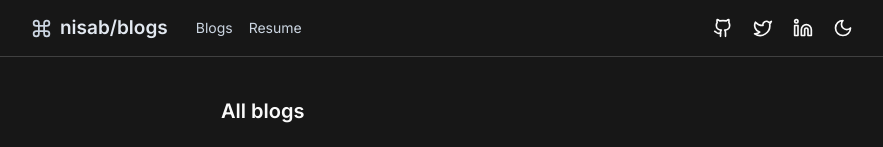
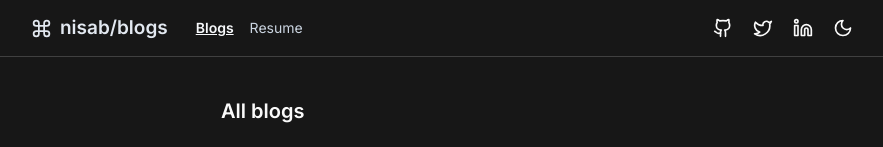
Before and after one commit to nisabmohd/nisabmohd.blog, a Next.js app: page /blog in a window 1280 px wide. Shown: the top 147 px of the page, without its empty margins (195-1078 px from the left). Built offline with nearby package versions, Linux system fonts and the light colour scheme.

Commit message:
search functionality

```diff
--- a/src/app/blog/[slug]/page.tsx
+++ b/src/app/blog/[slug]/page.tsx
@@ -1,4 +1,4 @@
-import { readMDX } from "@/lib/markdown";
+import { incrementViews, readMDX } from "@/lib/markdown";
 import NotFound from "./not-found";
 import { Circle, Clock, ChevronLeft } from "lucide-react";
 import Image from "next/image";
@@ -29,6 +29,8 @@ export default async function page({
 }) {
   const result = await getMarkdown(slug);
   if (!result) return NotFound();
+  incrementViews();
+  // TODO:count time to read
 
   return (
     <div className="m-auto prose prose-md dark:prose-invert prose-neutral prose-code:dark:bg-neutral-950 prose-pre:dark:bg-neutral-950 prose-code:bg-slate-50  prose-pre:bg-slate-50 prose-code:text-black prose-code:dark:text-neutral-200 prose-pre:rounded-md max-w-none prose-img:m-auto mt-5 pb-6 prose-pre:border-[1px] prose-pre:border-gray-100 dark:prose-pre:border-stone-900">
--- a/src/app/blog/page.tsx
+++ b/src/app/blog/page.tsx
@@ -8,8 +8,17 @@ export const metadata: Metadata = {
   description: "List of all blogs from Nisab Mohd",
 };
 
-export default async function page() {
-  const metadatas = await getAllMetaData();
+export default async function page({
+  searchParams: { key },
+}: {
+  searchParams: { key: string };
+}) {
+  let metadatas = await getAllMetaData();
+  if (key) {
+    metadatas = metadatas.filter(
+      (item) => item.description.includes(key) || item.title.includes(key)
+    );
+  }
   return (
     <div className="flex flex-col gap-4 pt-2">
       <h1 className="text-xl font-semibold mt-3 mb-2">All blogs</h1>
--- a/src/app/page.tsx
+++ b/src/app/page.tsx
@@ -1,14 +1,15 @@
 import Link from "next/link";
-import { redirect } from "next/navigation";
 import React from "react";
 
+// TODO: Homepage
 export default function page() {
   return (
-    <div>
+    <div className="text-center mt-4">
       Welcome, page under construction please check out{" "}
       <Link className="font-bold" href={"/blog"}>
         blogs
-      </Link>
+      </Link>{" "}
+      page.
     </div>
   );
 }
--- a/src/components/dark-toggle.tsx
+++ b/src/components/dark-toggle.tsx
@@ -7,7 +7,6 @@ import { Sun, Moon } from "lucide-react";
 export default function ThemeMode() {
   const [dark, setDark] = useState(() => {
     if (!window) return false;
-    console.log(localStorage.getItem("mode"), "Nisab");
     const preferDarkMode = localStorage.getItem("mode") ?? "false";
     if (preferDarkMode == "true")
       document.getElementById("body-theme")?.classList.add("dark");
--- a/src/components/footer.tsx
+++ b/src/components/footer.tsx
@@ -3,7 +3,7 @@ import Link from "next/link";
 
 export default function Footer() {
   return (
-    <footer className=" w-[95%] m-auto text-sm dark:text-slate-300 py-4 mt-2 text-slate-800 flex flex-row justify-center items-center gap-2">
+    <footer className=" w-[95%] m-auto text-sm dark:text-slate-300 py-4 mt-2 text-slate-800 flex flex-row justify-center items-center gap-2 text-center">
       <Command className="w-4 h-4" />
       <span>
         Built by{" "}
--- a/src/components/navbar.tsx
+++ b/src/components/navbar.tsx
@@ -13,10 +13,13 @@ import {
 } from "@/components/ui/sheet";
 import { useEffect, useState } from "react";
 import ThemeMode from "./dark-toggle";
+import { usePathname } from "next/navigation";
 
 export default function Navbar() {
   const [loading, setLoading] = useState(true);
   const [sheetOpen, setSheetOpen] = useState(false);
+  const pathname = usePathname();
+
   useEffect(() => {
     const timer = setTimeout(() => {
       setLoading(false);
@@ -74,15 +77,26 @@ export default function Navbar() {
       <div className="left flex flex-row items-center gap-7 dark:text-slate-300">
         <Link
           href="/"
-          className="font-semibold flex flex-row items-center gap-2 max-[500px]:hidden"
+          className={`font-semibold flex flex-row items-center gap-2 max-[500px]:hidden dark:text-slate-200 text-slate-800 ${
+            pathname == "/"
+              ? "underline dark:text-slate-50 text-slate-950 "
+              : ""
+          }`}
         >
           <Command className="w-[21px] h-[21px]" />
-          <span className="text-[19px] dark:text-slate-200 text-slate-800">
-            nisab/blogs
-          </span>
+          <span className="text-[19px]">nisab/blogs</span>
         </Link>
         <div className="flex flex-row gap-4 text-sm max-[500px]:hidden">
-          <Link href={"/blog"}>Blogs</Link>
+          <Link
+            className={`${
+              pathname == "/blog"
+                ? "dark:text-slate-50 text-slate-950 font-semibold underline"
+                : ""
+            }`}
+            href={"/blog"}
+          >
+            Blogs
+          </Link>
           <Link
             href={
               "https://drive.google.com/file/d/1Ps1G2YhzoO26Qyl8QvkuwHBxC4Hvzo5V/view?usp=sharing"
--- a/src/hooks/useDebounce.ts
+++ b/src/hooks/useDebounce.ts
@@ -5,7 +5,7 @@ type cleanUpFn = () => void;
 export default function useDebounce(
   cb: () => void | cleanUpFn,
   deps: Array<unknown>,
-  delay: number = 1200
+  delay: number = 800
 ) {
   useEffect(() => {
     let rt: void | cleanUpFn;
--- a/src/lib/markdown.ts
+++ b/src/lib/markdown.ts
@@ -54,4 +54,5 @@ export async function readMDX(slug: string) {
   return (await result).find((item) => item.frontmatter.slug == slug);
 }
 
+// TODO:
 export async function incrementViews() {}
```
